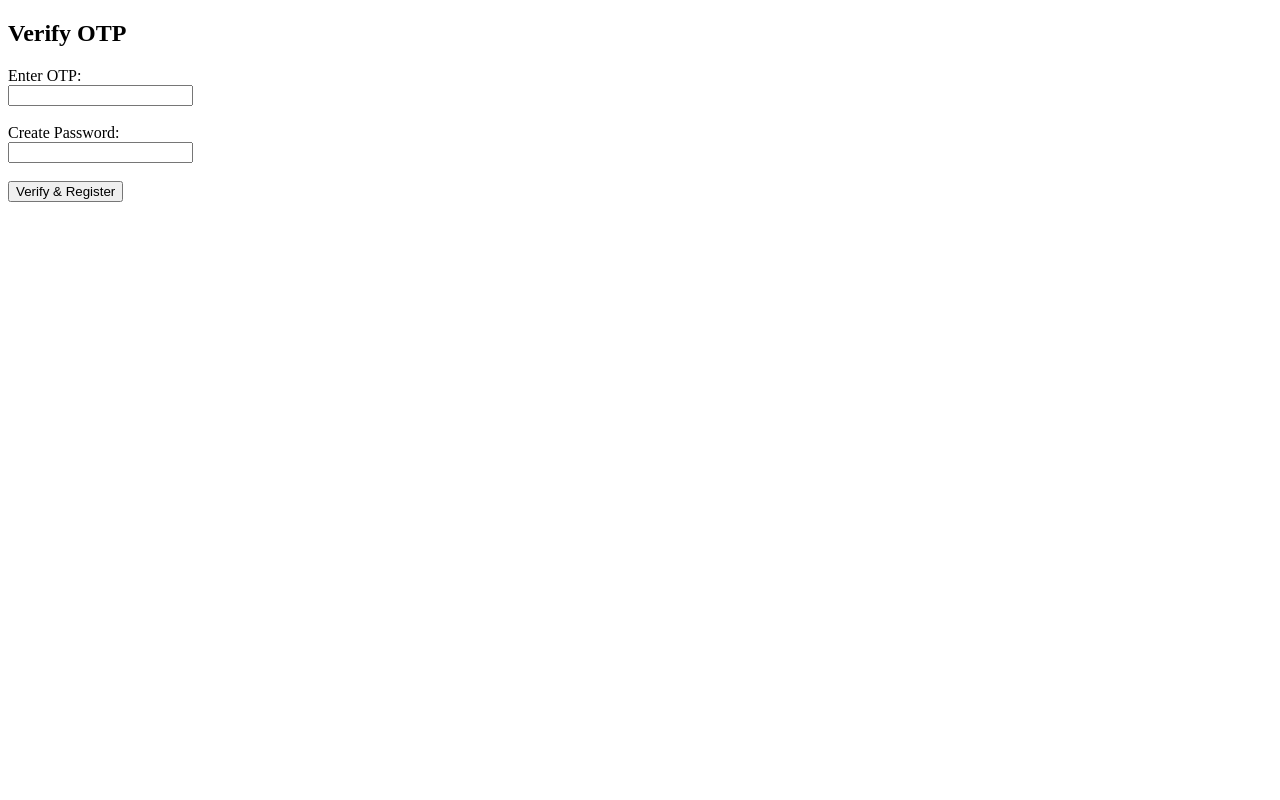
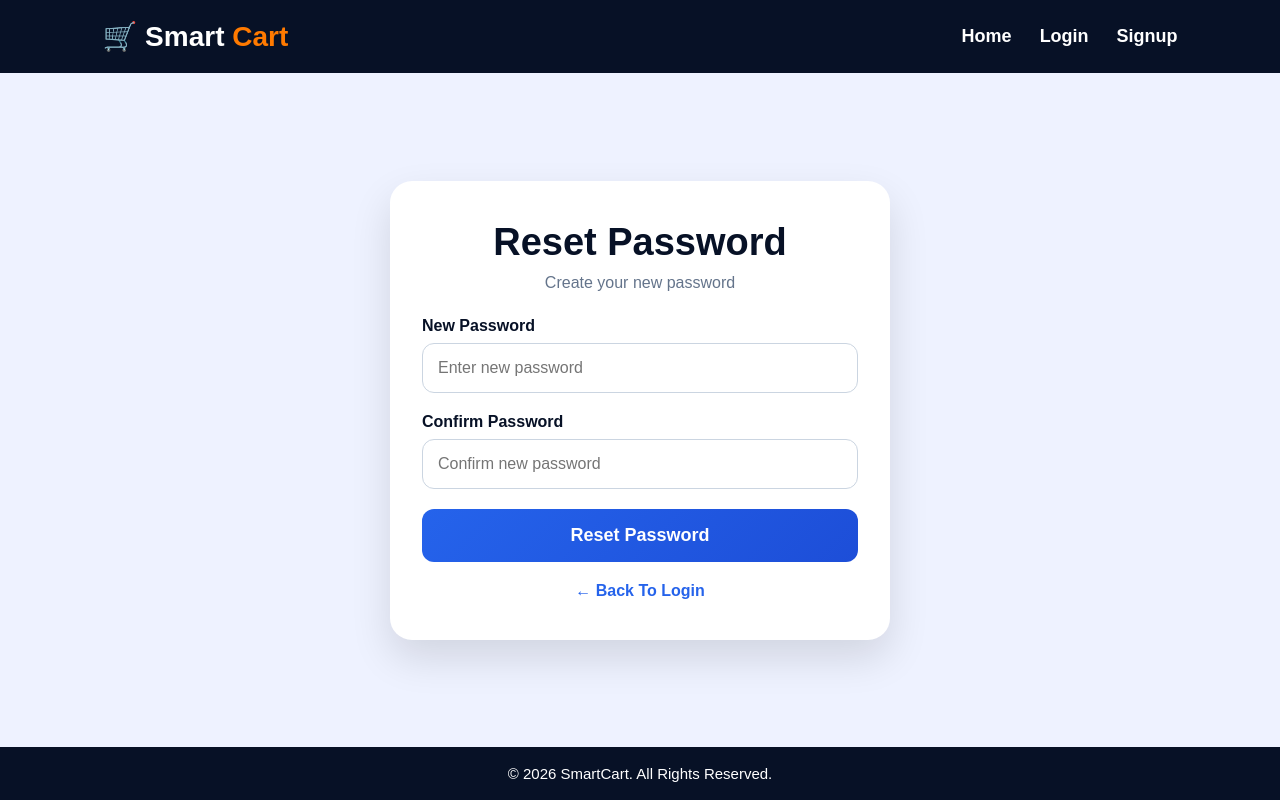
Before and after one commit to swathi0617/Smartcart, a Flask app: template templates/user/verify_reset_otp.html in a window 1280 px wide. Run offline with Flask 2, Linux system fonts and the light colour scheme; the template is opened without the code that fills it, so the values that code supplies are empty.

Commit message:
Update verify_reset_otp.html

```diff
--- a/templates/user/verify_reset_otp.html
+++ b/templates/user/verify_reset_otp.html
@@ -1,28 +1,248 @@
 <!DOCTYPE html>
-<html>
+<html lang="en">
 <head>
-    <title>Verify OTP</title>
+<meta charset="UTF-8">
+<meta name="viewport" content="width=device-width, initial-scale=1.0">
+<title>Reset Password - SmartCart</title>
+
+<style>
+*{
+    margin:0;
+    padding:0;
+    box-sizing:border-box;
+    font-family:Arial, sans-serif;
+}
+
+body{
+    min-height:100vh;
+    background:#eef2ff;
+    display:flex;
+    flex-direction:column;
+}
+
+.navbar{
+    background:#071126;
+    color:white;
+    padding:20px 8%;
+    display:flex;
+    justify-content:space-between;
+    align-items:center;
+}
+
+.logo{
+    font-size:28px;
+    font-weight:bold;
+}
+
+.logo span{
+    color:#ff7a00;
+}
+
+.nav-links{
+    display:flex;
+    gap:28px;
+}
+
+.nav-links a{
+    color:white;
+    text-decoration:none;
+    font-size:18px;
+    font-weight:bold;
+}
+
+.main{
+    flex:1;
+    display:flex;
+    justify-content:center;
+    align-items:center;
+    padding:50px 15px;
+}
+
+.card{
+    width:100%;
+    max-width:500px;
+    background:white;
+    padding:40px 32px;
+    border-radius:22px;
+    box-shadow:0 18px 40px rgba(0,0,0,0.12);
+}
+
+.card h2{
+    text-align:center;
+    font-size:38px;
+    color:#071126;
+    margin-bottom:10px;
+}
+
+.subtitle{
+    text-align:center;
+    color:#64748b;
+    font-size:16px;
+    margin-bottom:25px;
+}
+
+.flash{
+    padding:13px;
+    border-radius:10px;
+    margin-bottom:18px;
+    text-align:center;
+    font-weight:bold;
+}
+
+.flash.success{
+    background:#dcfce7;
+    color:#166534;
+}
+
+.flash.danger,
+.flash.error{
+    background:#fee2e2;
+    color:#991b1b;
+}
+
+label{
+    display:block;
+    margin-bottom:8px;
+    font-weight:bold;
+    color:#071126;
+}
+
+input{
+    width:100%;
+    padding:15px;
+    margin-bottom:20px;
+    border:1px solid #cbd5e1;
+    border-radius:12px;
+    font-size:16px;
+    outline:none;
+}
+
+input:focus{
+    border-color:#2563eb;
+    box-shadow:0 0 0 3px rgba(37,99,235,0.15);
+}
+
+button{
+    width:100%;
+    padding:16px;
+    border:none;
+    border-radius:12px;
+    background:linear-gradient(135deg,#2563eb,#1d4ed8);
+    color:white;
+    font-size:18px;
+    font-weight:bold;
+    cursor:pointer;
+}
+
+.back-link{
+    text-align:center;
+    margin-top:20px;
+}
+
+.back-link a{
+    color:#2563eb;
+    text-decoration:none;
+    font-weight:bold;
+}
+
+.footer{
+    background:#071126;
+    color:white;
+    text-align:center;
+    padding:18px;
+    font-size:15px;
+}
+
+@media(max-width:768px){
+    .navbar{
+        flex-direction:column;
+        gap:12px;
+        padding:18px 5%;
+    }
+
+    .nav-links{
+        gap:18px;
+        flex-wrap:wrap;
+        justify-content:center;
+    }
+
+    .card h2{
+        font-size:32px;
+    }
+}
+
+@media(max-width:480px){
+    .logo{
+        font-size:24px;
+    }
+
+    .main{
+        padding:35px 15px;
+        align-items:flex-start;
+    }
+
+    .card{
+        padding:28px 22px;
+    }
+
+    .card h2{
+        font-size:28px;
+    }
+
+    .nav-links a{
+        font-size:14px;
+    }
+}
+</style>
 </head>
+
 <body>
 
-<h2>Verify OTP</h2>
+<nav class="navbar">
+    <div class="logo">🛒 Smart <span>Cart</span></div>
 
-{% with messages = get_flashed_messages(with_categories=true) %}
-  {% for category, message in messages %}
-    <p style="color:red;">{{ message }}</p>
-  {% endfor %}
-{% endwith %}
+    <div class="nav-links">
+        <a href="/">Home</a>
+        <a href="/user-login">Login</a>
+        <a href="/user-register">Signup</a>
+    </div>
+</nav>
 
-<form method="POST" action="/verify-otp">
+<div class="main">
+    <div class="card">
 
-    <label>Enter OTP:</label><br>
-    <input type="text" name="otp" required><br><br>
+        <h2>Reset Password</h2>
+        <p class="subtitle">Create your new password</p>
 
-    <label>Create Password:</label><br>
-    <input type="password" name="password" required><br><br>
+        {% with messages = get_flashed_messages(with_categories=true) %}
+          {% if messages %}
+            {% for category, message in messages %}
+              <div class="flash {{ category }}">{{ message }}</div>
+            {% endfor %}
+          {% endif %}
+        {% endwith %}
 
-    <button type="submit">Verify & Register</button>
-</form>
+        <form method="POST">
+
+            <label>New Password</label>
+            <input type="password" name="password" placeholder="Enter new password" required>
+
+            <label>Confirm Password</label>
+            <input type="password" name="confirm_password" placeholder="Confirm new password" required>
+
+            <button type="submit">Reset Password</button>
+        </form>
+
+        <div class="back-link">
+            <a href="/user-login">← Back To Login</a>
+        </div>
+
+    </div>
+</div>
+
+<footer class="footer">
+    © 2026 SmartCart. All Rights Reserved.
+</footer>
 
 </body>
 </html>
```
